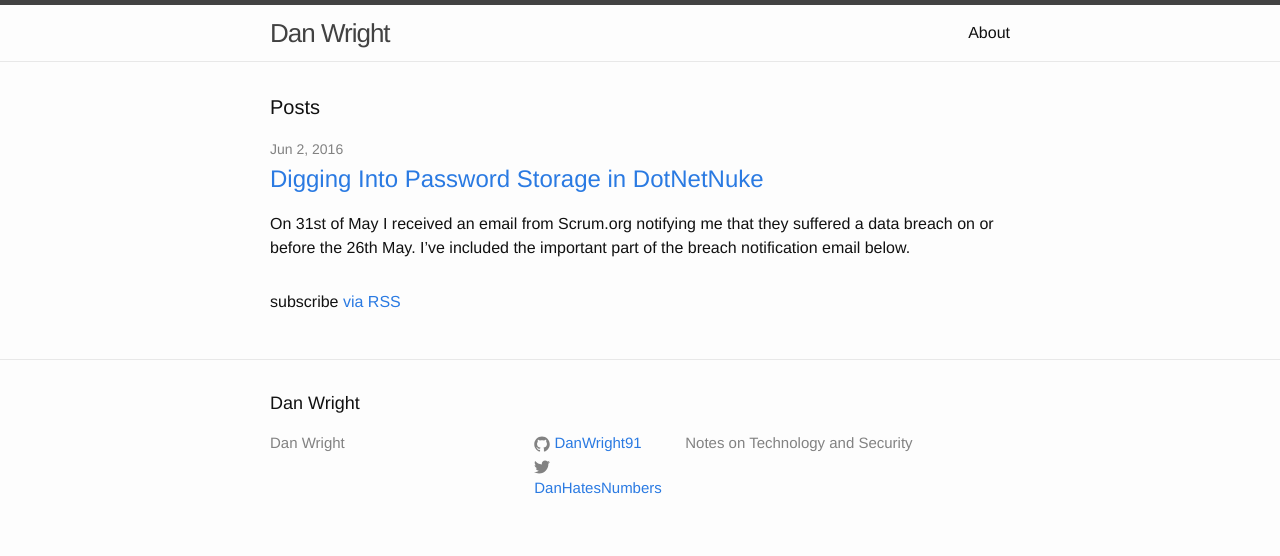
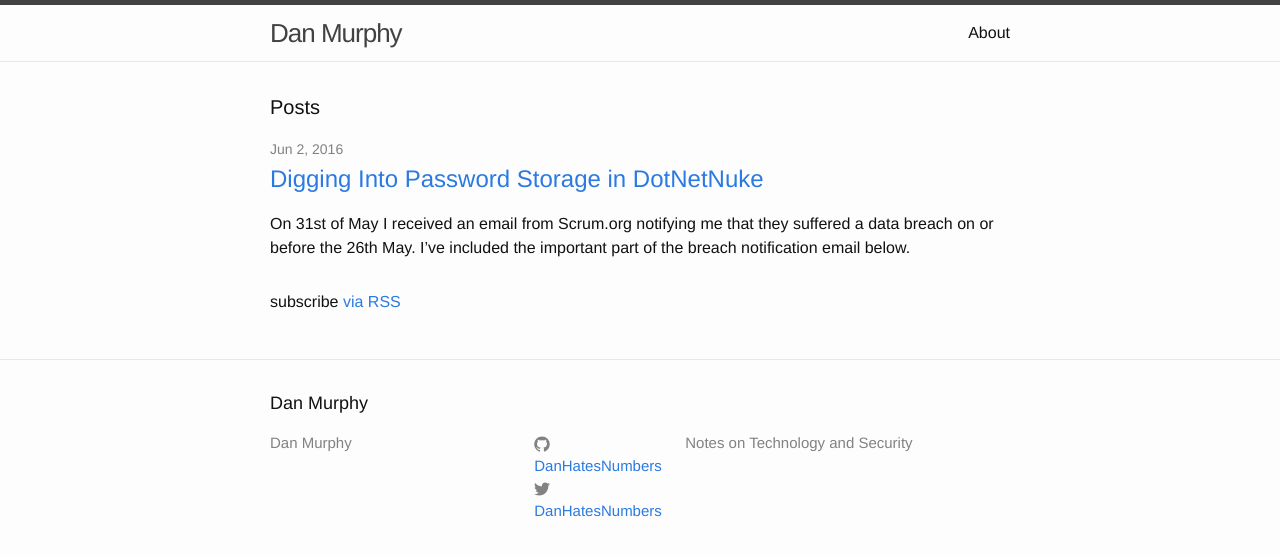
Before and after one commit to DanHatesNumbers/danhatesnumbers.github.io, a Jekyll site: the page built from index.html, in a window 1280 px wide. Shown: the top 556 px of the page. Built offline with Jekyll 4.4.1, drawn with Linux system fonts in a browser that asks for light colours.

Commit message:
Updated name, URL and github name in comfig.yml

```diff
--- a/_config.yml
+++ b/_config.yml
@@ -6,13 +6,13 @@
 # 'jekyll serve'. If you change this file, please restart the server process.
 
 # Site settings
-title: Dan Wright
+title: Dan Murphy
 description: > # this means to ignore newlines until "baseurl:"
     Notes on Technology and Security
 baseurl: "" # the subpath of your site, e.g. /blog
-url: "https://danwright91.github.io" # the base hostname & protocol for your site
+url: "https://danhatesnumbers.github.io" # the base hostname & protocol for your site
 twitter_username: DanHatesNumbers
-github_username:  DanWright91
+github_username:  DanHatesNumbers
 
 # Build settings
 markdown: kramdown
```
